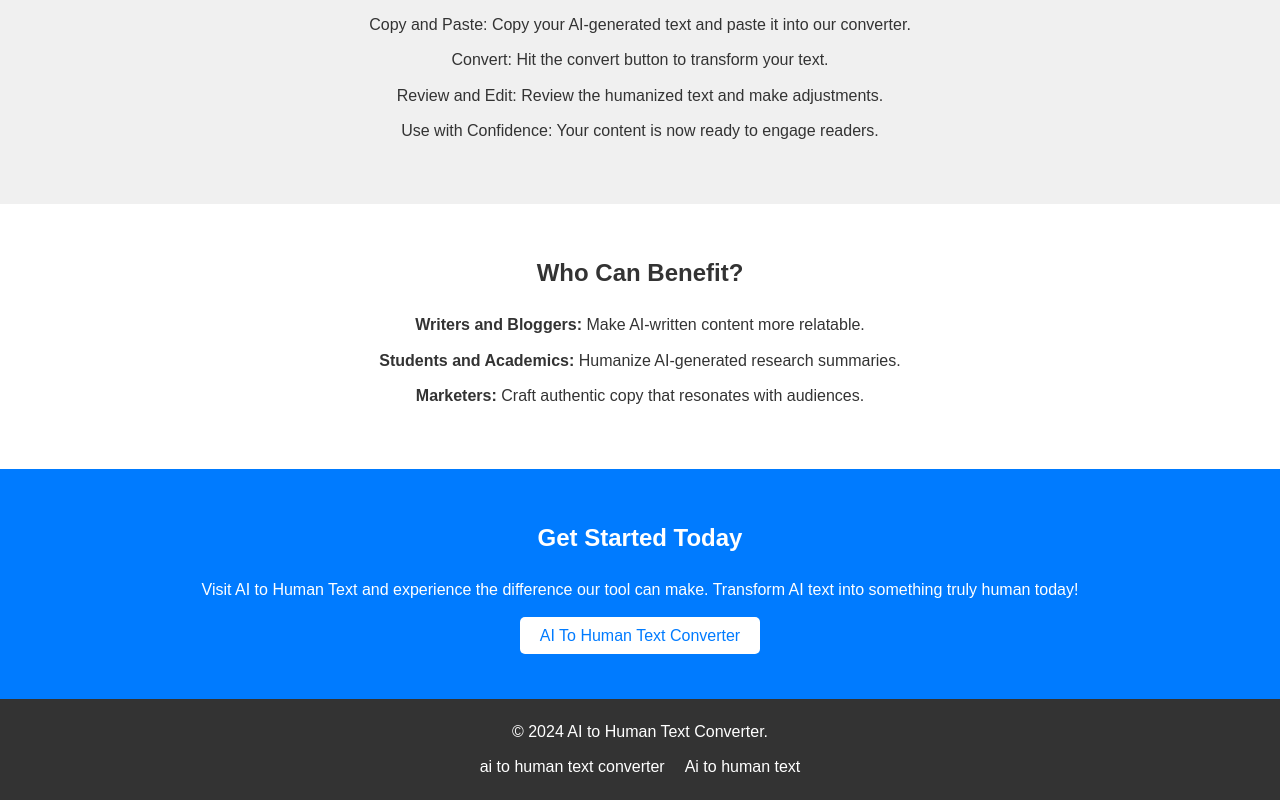
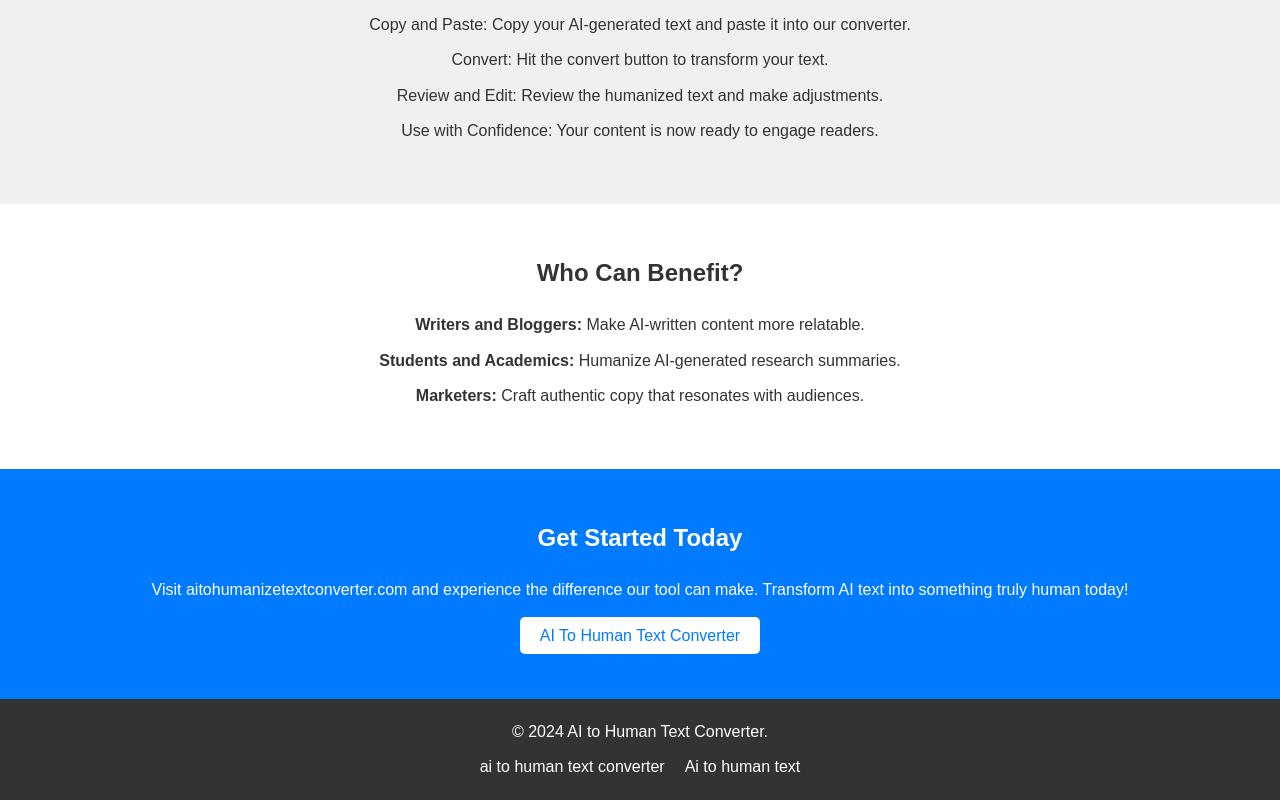
Before and after one commit to ukwas89/aitohumantext, a plain HTML site: page index.html in a window 1280 px wide. Shown: the part 704-1504 px from the top of the page. Drawn offline with Linux system fonts and the light colour scheme.

Commit message:
Update index.html

```diff
--- a/index.html
+++ b/index.html
@@ -233,7 +233,7 @@
     <section class="cta">
         <div class="container">
             <h2>Get Started Today</h2>
-            <p>Visit AI to Human Text and experience the difference our tool can make. Transform AI text into something truly human today!</p>
+            <p>Visit aitohumanizetextconverter.com and experience the difference our tool can make. Transform AI text into something truly human today!</p>
             <a href="https://aitohumanizetextconverter.com/" class="cta-button">AI To Human Text Converter</a>
         </div>
     </section>
```
